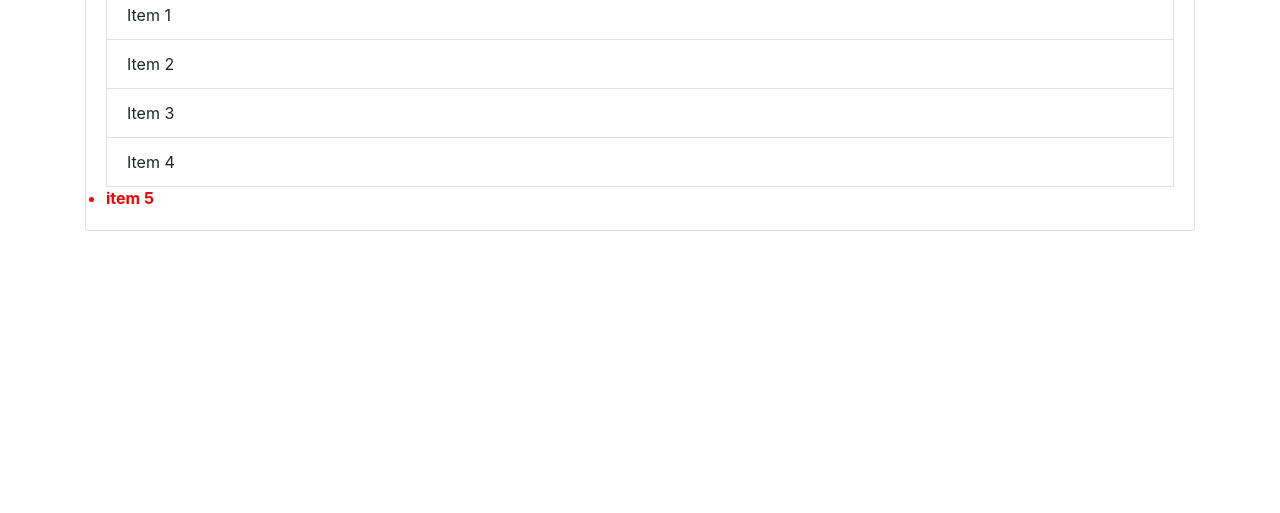
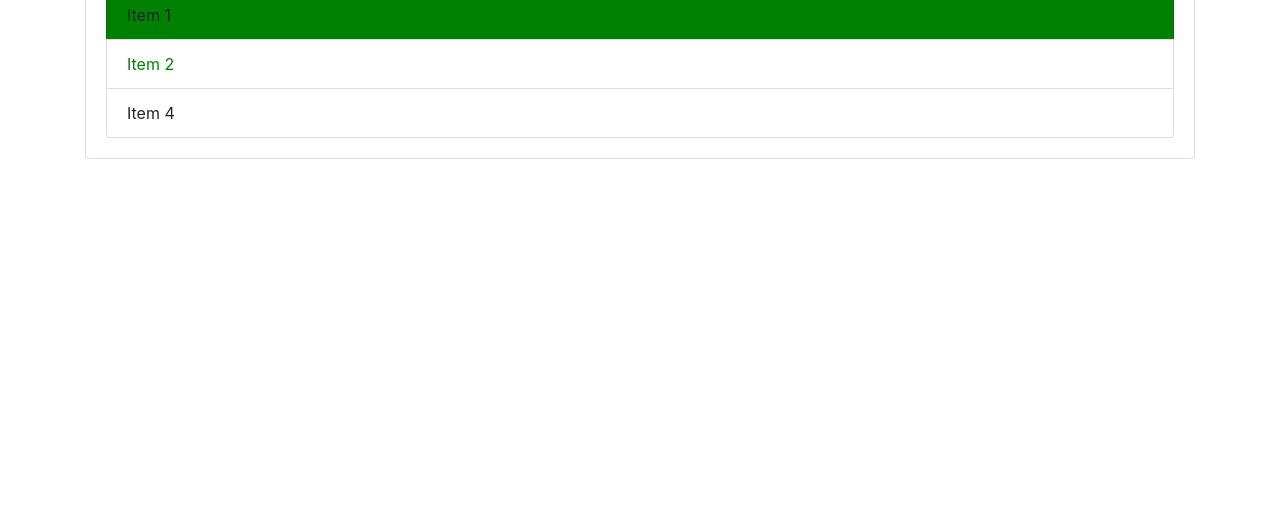
Before and after one commit to Asrith1253/Gittutorialdemo, a plain HTML site: page index.html in a window 1280 px wide. Shown: the part 287-800 px from the top of the page. Drawn offline with nearby package versions, Linux system fonts and the light colour scheme.

Commit message:
index file changes 3

```diff
--- a/index.html
+++ b/index.html
@@ -26,7 +26,6 @@
       <li class="list-group-item">Item 2</li>
       <li class="list-group-item">Item 3</li>
       <li class="list-group-item">Item 4</li>
-      <li class="item5">item 5</li>
 
     </ul>
    </div>
@@ -86,28 +85,53 @@
 
 
       // GETELEMENTBYTAGNAME //
-      var li = document.getElementsByTagName('li');
-      console.log(li);
-      // console.log(li[1]);
-      // li[1].textContent = "Hello 2";
-      // li[1].style.fontWeight = "bold";
-      // li[1].style.color = "green";
-      // li[1].style.backgroundColor = "yellow";
 
-      // for(var i=0; i<li.length; i++){
-      //     li[i].style.backgroundColor = "#f4f4f4";
-      // }
-      li[4].style.color = "red";
-      var item5 = document.getElementsByClassName('item5');
-      console.log(item5);
-      item5[0].style.fontWeight = "bold";
+      // var li = document.getElementsByTagName('li');
+      // console.log(li);
+      // // console.log(li[1]);
+      // // li[1].textContent = "Hello 2";
+      // // li[1].style.fontWeight = "bold";
+      // // li[1].style.color = "green";
+      // // li[1].style.backgroundColor = "yellow";
+
+      // // for(var i=0; i<li.length; i++){
+      // //     li[i].style.backgroundColor = "#f4f4f4";
+      // // }
+      // li[4].style.color = "red";
+      // var item5 = document.getElementsByClassName('item5');
+      // console.log(item5);
+      // item5[0].style.fontWeight = "bold";
+
+      // QUERYSELECTOR //
+
+      var item = document.querySelector(".list-group-item:nth-child(2)");
+      item.style.color = "green"
+
+      // var item = document.querySelector(".list-group-item:nth-child(3)");
+      // item.style.visibility  = "hidden"
+
+      //----- or -----//
+
+      var item = document.querySelector(".list-group-item:nth-child(3)");
+      item.style.display  = "none"
+
+      //-----or------//
+      // var item = document.querySelector(".list-group-item:nth-child(3)");
+      // item.textContent  = ""
 
 
+      // QUERSELECTORALL //
+
+      var item2 = document.querySelectorAll("li");
+      item2[1].style.color = "green";
+
+      var odd = document.querySelectorAll('li:nth-child(odd)');
+      for(var i=0; i < odd.length; i++){
+        odd[i].style.backgroundColor = 'green'
+      }
 
 
   </script>
 
-
-
 </body>
 </html>
```
